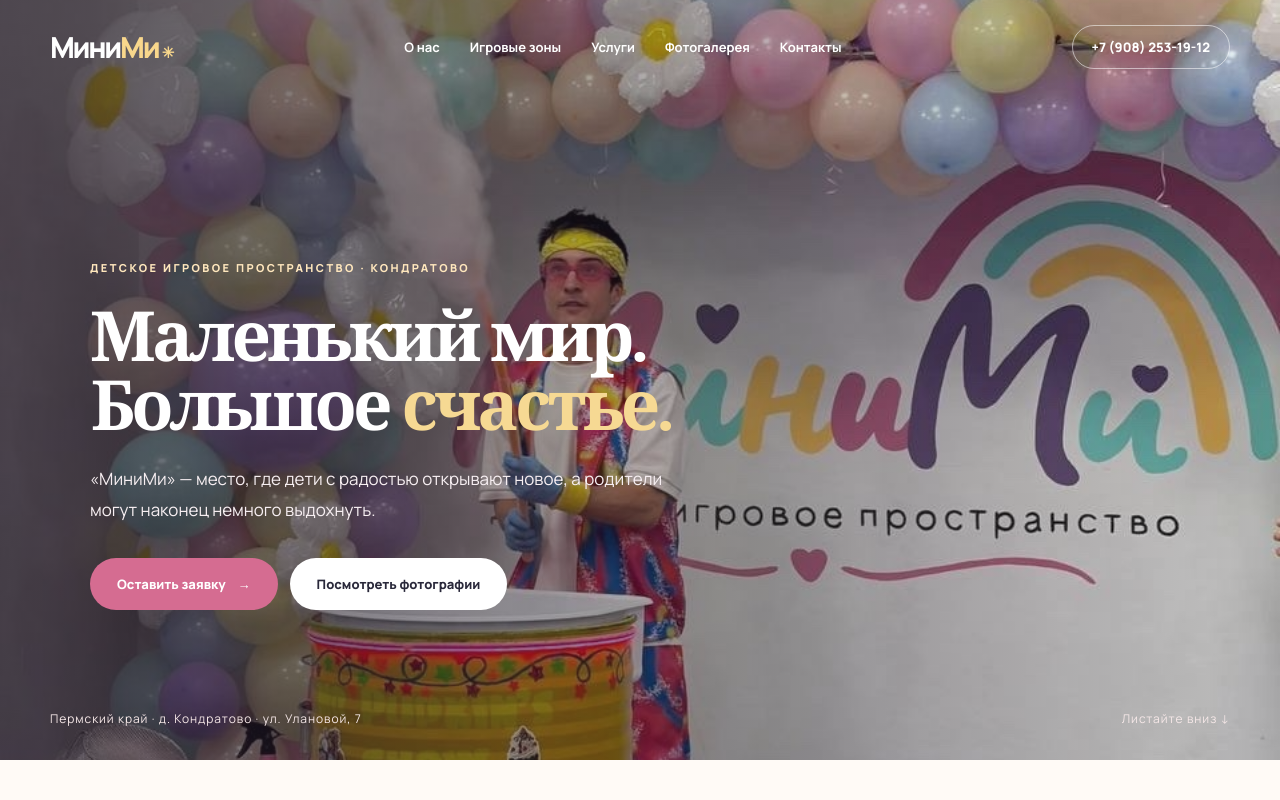
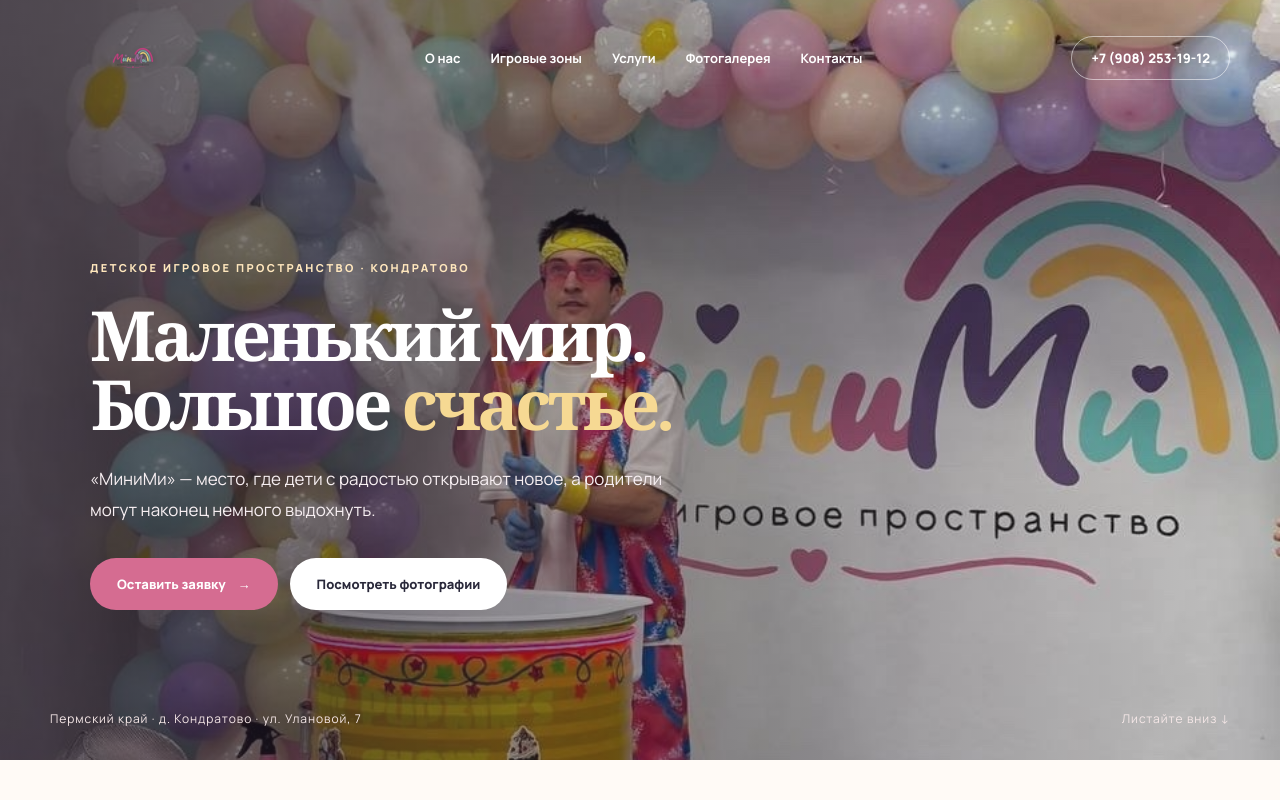
Before and after one commit to MaryOst17/minimi-perm, a plain HTML site: page index.html in a window 1280 px wide. Shown: the top 800 px of the page. Drawn offline with nearby package versions, Linux system fonts and the light colour scheme.

Commit message:
Add files via upload

```diff
--- a/index.html
+++ b/index.html
@@ -10,9 +10,14 @@
 .comfort h2{font-size:clamp(34px,3.4vw,54px);letter-spacing:-.055em}
 @media(max-width:850px){.hero h1{font-size:clamp(38px,7vw,66px)}.comfort h2{font-size:clamp(31px,5.5vw,50px)}}
 @media(max-width:560px){.hero h1{font-size:clamp(30px,8vw,44px)}.comfort h2{font-size:clamp(25px,6.4vw,38px)}.hero-title-line,.comfort-title-line{white-space:normal}}
+
+/* Фирменный логотип в шапке */
+.brand-image{display:flex;align-items:center;width:166px;flex-shrink:0}
+.brand-image img{width:100%;height:66px;object-fit:contain;object-position:center;filter:drop-shadow(0 1px 2px rgba(0,0,0,.18))}
+@media(max-width:560px){.brand-image{width:125px}.brand-image img{height:52px}}
 </style></head><body>
 <svg aria-hidden="true" style="position:absolute;width:0;height:0;overflow:hidden"><symbol id="i-star" viewBox="0 0 24 24"><path d="m12 2 2.7 6.7L22 12l-7.3 3.3L12 22l-2.7-6.7L2 12l7.3-3.3z"/></symbol><symbol id="i-baby" viewBox="0 0 24 24"><circle cx="12" cy="12" r="9"/><path d="M9 10h.01M15 10h.01M9 15c1.8 2 4.2 2 6 0M12 3c-2 1-2 3 0 4"/></symbol><symbol id="i-theater" viewBox="0 0 24 24"><path d="M3 4h18v10c0 4-4 7-9 8-5-1-9-4-9-8zM7 10h.01M17 10h.01M8 15c2 2 6 2 8 0"/></symbol><symbol id="i-sun" viewBox="0 0 24 24"><circle cx="12" cy="12" r="4"/><path d="M12 2v2m0 16v2M2 12h2m16 0h2M5 5l2 2m10 10 2 2M19 5l-2 2M7 17l-2 2"/></symbol><symbol id="i-mountain" viewBox="0 0 24 24"><path d="m2 20 7-13 4 7 2-3 7 9zM9 7l2-4 3 5"/></symbol><symbol id="i-car" viewBox="0 0 24 24"><path d="m5 11 2-6h10l2 6M3 11h18v8H3zM6 19v2m12-2v2M6 15h2m8 0h2"/></symbol><symbol id="i-heart" viewBox="0 0 24 24"><path d="M20 5c-2-2-5-2-8 1-3-3-6-3-8-1-3 3-2 7 1 10l7 7 7-7c3-3 4-7 1-10z"/></symbol><symbol id="i-gift" viewBox="0 0 24 24"><rect x="3" y="9" width="18" height="12" rx="1"/><path d="M2 9h20M12 9v12M12 9c-8 0-8-7-4-7 3 0 4 7 4 7zm0 0c8 0 8-7 4-7-3 0-4 7-4 7z"/></symbol><symbol id="i-home" viewBox="0 0 24 24"><path d="m3 11 9-8 9 8v10H3zM9 21v-7h6v7"/></symbol><symbol id="i-camera" viewBox="0 0 24 24"><path d="M3 7h4l2-3h6l2 3h4v13H3z"/><circle cx="12" cy="13" r="4"/></symbol></svg>
-<header><div class="container nav"><a class="logo" href="#top" aria-label="МиниМи — на главную">Мини<span>Ми</span> <span style="font-size:15px;letter-spacing:0">✳</span></a><nav class="links"><a href="#about">О нас</a><a href="#zones">Игровые зоны</a><a href="#services">Услуги</a><a href="#gallery">Фотогалерея</a><a href="#contacts">Контакты</a></nav><a class="nav-phone" href="tel:+79082531912">+7 (908) 253-19-12</a></div></header>
+<header><div class="container nav"><a class="logo brand-image" href="#top" aria-label="МиниМи — на главную"><img src="images/1115.png" alt="МиниМи — детское игровое пространство"></a><nav class="links"><a href="#about">О нас</a><a href="#zones">Игровые зоны</a><a href="#services">Услуги</a><a href="#gallery">Фотогалерея</a><a href="#contacts">Контакты</a></nav><a class="nav-phone" href="tel:+79082531912">+7 (908) 253-19-12</a></div></header>
 <main id="top"><section class="hero"><div class="hero-bg"></div><div class="container hero-content"><div class="eyebrow">Детское игровое пространство · Кондратово</div><h1 class="display"><span class="hero-title-line">Маленький мир.</span><span class="hero-title-line">Большое <span style="color:#f6d993">счастье.</span></span></h1><p>«МиниМи» — место, где дети с радостью открывают новое, а родители могут наконец немного выдохнуть.</p><div class="hero-actions"><a class="btn" href="#request">Оставить заявку <span aria-hidden="true">→</span></a><a class="btn light" href="#gallery">Посмотреть фотографии</a></div></div><div class="hero-bottom"><div class="container"><span>Пермский край · д. Кондратово · ул. Улановой, 7</span><span>Листайте вниз ↓</span></div></div></section>
 <section class="intro" id="about"><div class="container intro-grid"><div><div class="eyebrow">Знакомьтесь, это МиниМи</div><h2 class="display">Место, где<br><span class="accent">счастливо</span><br>детство</h2><div class="tiny-divider"></div><p class="intro-copy">Мы создали уютное пространство с любовью к детям и заботой о родителях. Здесь можно исследовать, фантазировать, двигаться, дружить и просто быть собой.</p><p class="intro-copy">Игровые зоны для разных интересов, место для отдыха взрослых и атмосфера настоящего праздника — всё рядом с домом.</p><a class="btn outline" href="#zones">Открыть наш мир →</a></div><div class="intro-photo"><img src="images/IMG_0347.jpeg" alt="Фотозона МиниМи с пастельными шарами и ромашками"></div></div></section>
 <section class="zones" id="zones"><div class="container"><div class="section-head"><div class="eyebrow">Играть · Исследовать · Мечтать</div><h2 class="display">Здесь интересно<br>каждому</h2><p>От первых открытий до шумных игр с друзьями — у нас найдётся занятие для маленьких исследователей.</p></div><div class="zone-grid">
```
